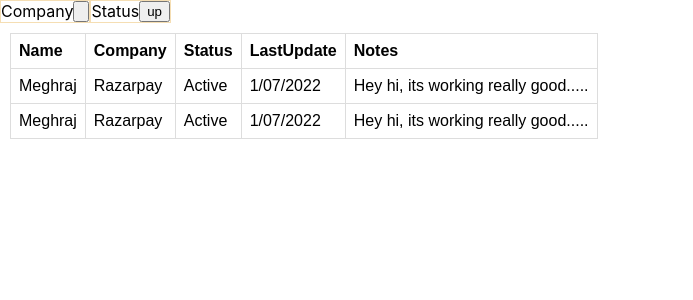
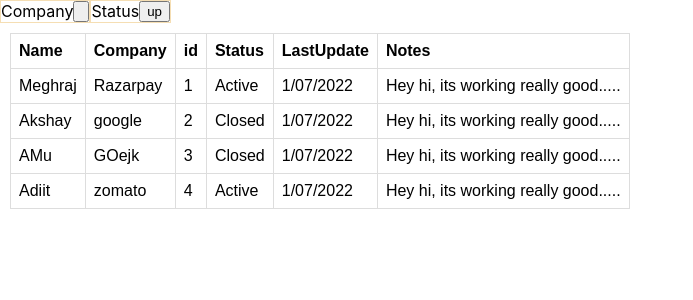
Before and after one commit to handsome-me/AdminPanel, a React (Create React App) app: page / in a window 1280 px wide. Shown: the top 300 px of the page, without its empty margins (0-693 px from the left). Built offline with nearby package versions, Linux system fonts and the light colour scheme.

Commit message:
table data sorting status

```diff
--- a/package.json
+++ b/package.json
@@ -13,6 +13,7 @@
     "@types/react-redux": "^7.1.23",
     "react": "^17.0.2",
     "react-dom": "^17.0.2",
+    "react-redux": "^7.2.6",
     "react-scripts": "5.0.0",
     "redux": "^4.1.2",
     "typescript": "^4.6.2",
--- a/src/App.tsx
+++ b/src/App.tsx
@@ -2,6 +2,10 @@ import React from 'react';
 import logo from './logo.svg';
 import './App.css';
 import Table from './Components/Table/Table';
+/**Redux setup*/
+import ReduxWrapper from './redux/ReduxWrapper';
+
+
 const tableHeaders=["Name","Company","Status","LastUpdate","Notes"];
 
 interface TableData{
@@ -28,14 +32,16 @@ const tableData:TableData[]=[{
 
 function App(){
   return (
-    <div className="App">
+   <ReduxWrapper>
+      <div className="App">
       <header className="Admin Panel">
        <Table
-       tableHeaders={tableHeaders}
-       tableData={tableData}
+      //  tableHeaders={tableHeaders}
+      //  tableData={tableData}
        ></Table>
       </header>
     </div>
+   </ReduxWrapper>
   );
 }
 
--- a/src/Components/Table/Table.tsx
+++ b/src/Components/Table/Table.tsx
@@ -1,11 +1,12 @@
-import React, { memo } from 'react';
+import React, { memo, useEffect, useReducer, useRef, useState } from 'react';
 import './Table.css';
-
+import {useSelector,useDispatch } from 'react-redux';
+import {sortData} from '../../redux/action'
 
 interface TableData{
     Name:string,
     Company:string,
-    Status:"Active" | "Closed",
+    Status:"Active" | "Close",
     LastUpdate:string,
     Notes:string
 };
@@ -15,10 +16,20 @@ interface Props {
     tableData:TableData[]
 }
 
+ let  sortType:"Active" | "Closed" | "Default";
 
+const Table = memo(()=>{
 
-const Table = memo(({tableHeaders,tableData}:Props)=>{
+    const {tableData,tableHeaders}= useSelector((state:any)=>state);
+   const dispatch=useDispatch();
+    const ref=useRef<typeof sortType>("Default");
+    const tableHeaders_=tableHeaders//Object.keys(tableData[0]);
+
+    console.log("into table data",tableData);
+   const [sort,setSort]=useState<typeof sortType>("Default");
+
     // const [data,setData]=useState()
+
 
 
     /**
@@ -34,6 +45,29 @@ const Table = memo(({tableHeaders,tableData}:Props)=>{
         return 1;
      })
      */
+
+     useEffect(()=>{
+
+        //  if(sort!=="Default"){
+        //      console.log("sorting data ","#121",sort);
+        //      dispatch(sortData(sort));
+        //  }
+
+     },[sort])
+
+    const handleClick=()=>{
+
+
+        const sortType=ref.current==="Default"?"Closed":ref.current==="Active"?"Closed":"Active";
+        console.log("sortee",ref.current,"chanign to ",sortType)
+         ref.current=sortType;
+
+           //setSort(sortType);
+         dispatch(sortData(sortType));
+
+    }
+
+
     return (
         <div>
             <div className='flex-row'>
@@ -42,19 +76,19 @@ const Table = memo(({tableHeaders,tableData}:Props)=>{
              </div>
              <div className='table-filter-box'>
                  Status
-                 <button>up</button>
+                 <button onClick={handleClick}>up</button>
              </div>
             </div>
           <table className='table'>
              <tr>
-             {tableHeaders.map((header)=>{
+             {tableHeaders_.map((header:any)=>{
                  return <th>{header}</th>
              })}
              </tr>
 
              {
              tableData.map((data:any)=>{
-                const keys:any=Object.keys(data);
+                const keys:any=tableHeaders//Object.keys(data);
                 const rowData:any=[];
                 for(let i=0;i<keys.length;i++){
                    rowData.push(<td>{data[keys[i]]}</td>);
--- /dev/null
+++ b/src/redux/ReduxWrapper.tsx
@@ -0,0 +1,16 @@
+
+import React, { memo } from 'react';
+import { Provider } from 'react-redux'
+import store from './store'
+
+
+const ReduxWrapper :React.FC= memo((props) => {
+
+    return (
+        <Provider store={store}>
+            {props.children}
+        </Provider>
+    );
+});
+
+export default ReduxWrapper;
--- /dev/null
+++ b/src/redux/action.ts
@@ -0,0 +1,11 @@
+
+
+
+const sortData=(data:"Active"|"Closed")=>{
+    return {type: 'table/sortData',payload:data}
+ };
+
+
+ export {
+     sortData
+ }
--- /dev/null
+++ b/src/redux/reducer.ts
@@ -0,0 +1,120 @@
+
+
+
+// const tableData:TableData[]=[{
+//     Name:"Meghraj",
+//     Company:"Razarpay",
+//     Status:"Active",
+//     LastUpdate:"1/07/2022",
+//     Notes:"Hey hi, its working really good....."
+//   },{
+//     Name:"Meghraj",
+//     Company:"Razarpay",
+//     Status:"Active",
+//     LastUpdate:"1/07/2022",
+//     Notes:"Hey hi, its working really good....."
+//   }];
+
+import { isConstructorDeclaration } from "typescript";
+
+
+interface TableData{
+    Name:string,
+    Company:string,
+    Status:"Active" | "Closed",
+    LastUpdate:string,
+    Notes:string,
+    id:number
+};
+
+const initialState:any={
+    tableData:[{
+        Name:"Meghraj",
+        id:1,
+        Company:"Razarpay",
+        Status:"Active",
+        LastUpdate:"1/07/2022",
+        Notes:"Hey hi, its working really good....."
+      },
+      {
+        Name:"Akshay",
+        Company:"google",
+        id:2,
+        Status:"Closed",
+        LastUpdate:"1/07/2022",
+        Notes:"Hey hi, its working really good....."
+      },
+      {
+        Name:"AMu",
+        Company:"GOejk",
+        id:3,
+        Status:"Closed",
+        LastUpdate:"1/07/2022",
+        Notes:"Hey hi, its working really good....."
+      },
+      {
+        Name:"Adiit",
+        Company:"zomato",
+        id:4,
+        Status:"Active",
+        LastUpdate:"1/07/2022",
+        Notes:"Hey hi, its working really good....."
+      }
+    ],
+   tableHeaders:["Name","Company","id","Status","LastUpdate","Notes"]
+}
+
+interface ActionType{
+    type:string,
+    payLoad:TableData[]
+}
+
+function reducer(state = initialState, action:any) {
+    console.log("reducer",action.type);
+    // Reducers usually look at the type of action that happened
+    // to decide how to update the state
+    switch (action.type) {
+      case 'table/sortData':
+        {
+            console.log("action",action.payload)
+           const sortedData= _sortData(state.tableData,action.payload);
+
+           return  {
+               ...state,
+               tableData:[...sortedData],
+
+           }
+
+
+        }
+
+
+      default:
+        // If the reducer doesn't care about this action type,
+        // return the existing state unchanged
+        return state
+    }
+  }
+
+export default reducer;
+
+
+const _sortData=(data:any,sortingType:"Active"|"Closed")=>{
+
+
+   console.log("sortData is called for sorting...",data);
+
+   const sortedArr= data.sort((a:TableData,b:TableData)=>{
+
+        const status=a.Status==sortingType?true:false;
+      //  console.log(" STATUS------- ",sortingType);
+     if(status){
+      return -1;
+     }
+
+      return 1;
+
+    })
+    console.log('sorted array',sortedArr);
+    return sortedArr;
+}
--- /dev/null
+++ b/src/redux/store.ts
@@ -0,0 +1,8 @@
+/**Redux setup*/
+import {createStore} from 'redux';
+import reducer from './reducer';
+
+
+ const store= createStore(reducer);
+
+ export default store;
--- a/src/utils.ts
+++ /dev/null
@@ -1,2 +0,0 @@
-/**Redux setup*/
- import {createStore} from 'redux';
```
Also changed, not shown: 1 other file (tests, documents, lock files or other folders).
